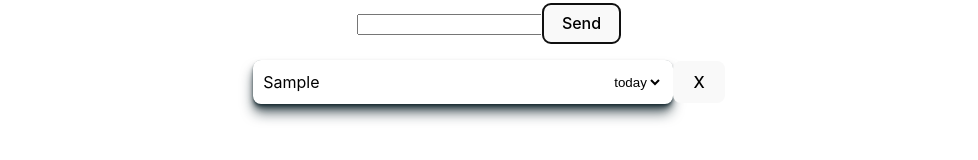
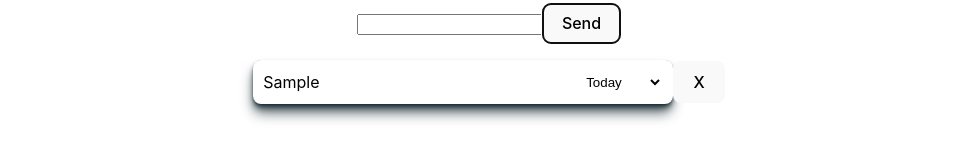
Before and after one commit to driera/organizer, a React (Vite) app: page / in a window 1280 px wide. Both pictures are taken after typing "Sample" into the empty fields and a click on the button "Send". Shown: the part 401-561 px from the top of the page, without its empty margins (151-1129 px from the left). Built offline with nearby package versions, Linux system fonts and the light colour scheme.

Commit message:
notes can have other due date

```diff
--- a/src/App.tsx
+++ b/src/App.tsx
@@ -4,12 +4,12 @@ import { NoteList } from "./components/NoteList";
 import { useNotes } from "./useNotes";
 
 function App() {
-  const { notes, addNote, removeNote } = useNotes();
+  const { notes, addNote, removeNote, updateNotes } = useNotes();
 
   return (
     <>
       <NoteTaker onClick={addNote} />
-      <NoteList notes={notes} onDelete={removeNote} />
+      <NoteList notes={notes} onDelete={removeNote} onUpdate={updateNotes} />
     </>
   );
 }
--- a/src/components/NoteList.tsx
+++ b/src/components/NoteList.tsx
@@ -1,18 +1,31 @@
 import { FunctionComponent } from "react";
 import style from "./NoteList.module.css";
-import { Notes } from "../types";
+import { Note, Notes } from "../types";
 
 type NoteListTypes = {
   notes: Notes;
   onDelete: (index: number) => void;
+  onUpdate: (notes: Notes) => void;
 };
 
 export const NoteList: FunctionComponent<NoteListTypes> = ({
   notes,
-  onDelete
+  onDelete,
+  onUpdate
 }) => {
   if (notes.length === 0) {
     return <p>No notes yet.</p>;
+  }
+
+  const handleChange = (value: dueDates, note: Note, index: number) => {
+    const newNotes = [...notes];
+    newNotes[index] = { ...note, dueDate: value };
+    onUpdate(newNotes);
+  };
+
+  enum dueDates {
+    TODAY = "today",
+    SOME_DAY = "some day"
   }
 
   return (
@@ -27,8 +40,16 @@ export const NoteList: FunctionComponent<NoteListTypes> = ({
             <span id={`note${index}`} className={style.noteContent}>
               {note.message}
             </span>
-            <select aria-label="Due date" className={style.dueDate}>
-              <option value={note.dueDate}>{note.dueDate}</option>
+            <select
+              aria-label="Due date"
+              className={style.dueDate}
+              defaultValue={note.dueDate}
+              onChange={(event) =>
+                handleChange(event.target.value as dueDates, note, index)
+              }
+            >
+              <option value={dueDates.TODAY}>Today</option>
+              <option value={dueDates.SOME_DAY}>Some day</option>
             </select>
           </div>
           <button
--- a/src/types.ts
+++ b/src/types.ts
@@ -1,6 +1,6 @@
 export type Note = {
   message: string;
-  dueDate: string;
+  dueDate: "today" | "some day";
 };
 
 export type Notes = Note[];
--- a/src/useNotes.ts
+++ b/src/useNotes.ts
@@ -17,5 +17,7 @@ export const useNotes = () => {
     setNotes(newNotes);
   };
 
-  return { notes, addNote, removeNote };
+  const updateNotes = (newNotes: Notes) => setNotes(newNotes);
+
+  return { notes, addNote, removeNote, updateNotes };
 };
```
Also changed, not shown: 1 other file (tests, documents, lock files or other folders).
